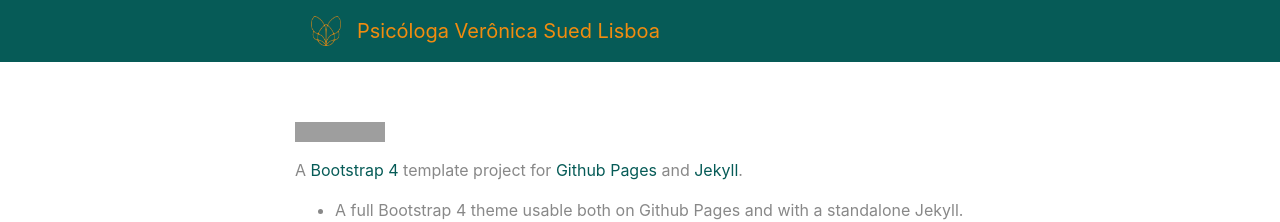
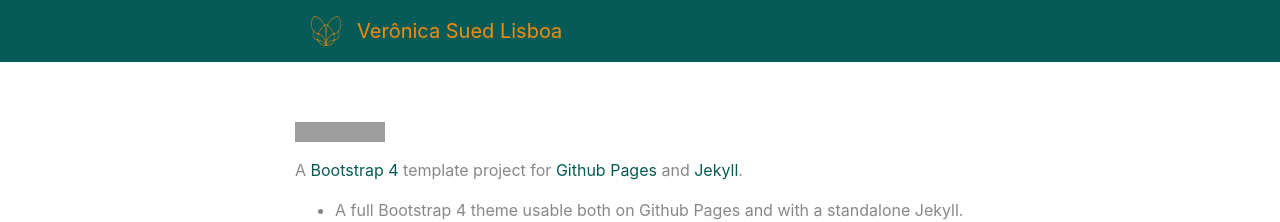
Before and after one commit to veronicasued/veronicasued.github.io, a Jekyll site: the page built from index copy.md, in a window 1280 px wide and 900 px high. Shown: the top 222 px of the window. Built offline with Jekyll 4.4.1, drawn with Linux system fonts in a browser that asks for light colours; nearby versions of some CDN libraries; some web fonts are replaced; grey boxes are pictures that could not be loaded.

Commit message:
removendo texto

```diff
--- a/_includes/header.html
+++ b/_includes/header.html
@@ -2,7 +2,7 @@
   <div class="container">
 
     <a class="nav-link" href="{{ site.github.repository_url }}"><img src="../assets/images/logo200x200.png" width="30" height="30" alt="Veronica Sued" class="bg-primary"></a>
-    <a class="navbar-brand" rel="author" href="{{ "/" | relative_url }}" style="color: #F28C0F;">Psicóloga {{ site.title | escape }}</a>
+    <a class="navbar-brand" rel="author" href="{{ "/" | relative_url }}" style="color: #F28C0F;">{{ site.title | escape }}</a>
     {%- assign page_paths = site.header_pages -%}
     <button class="navbar-toggler" type="button" data-toggle="collapse" data-target="#navbarSupportedContent"
       aria-controls="navbarSupportedContent" aria-expanded="false" aria-label="Toggle navigation">
```
